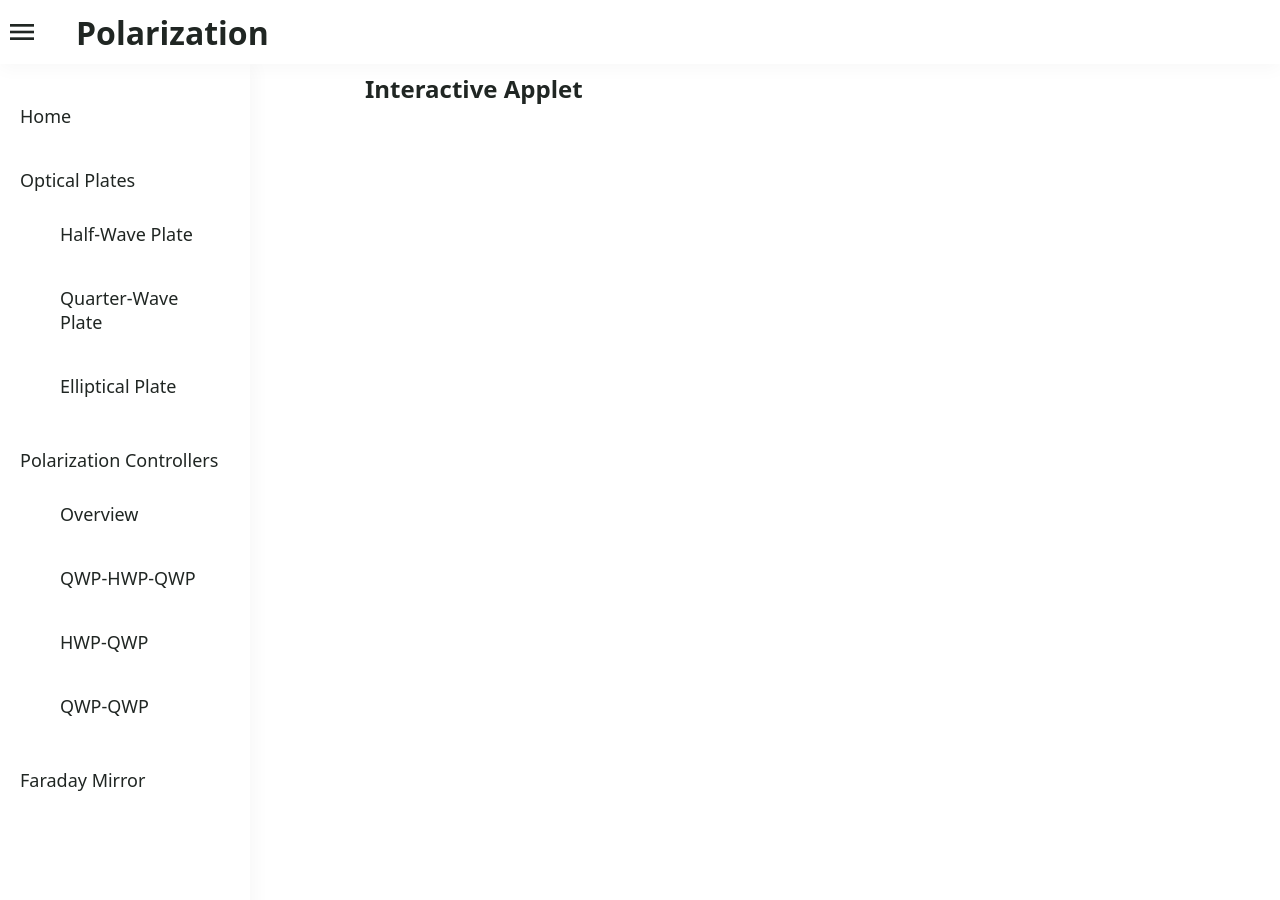
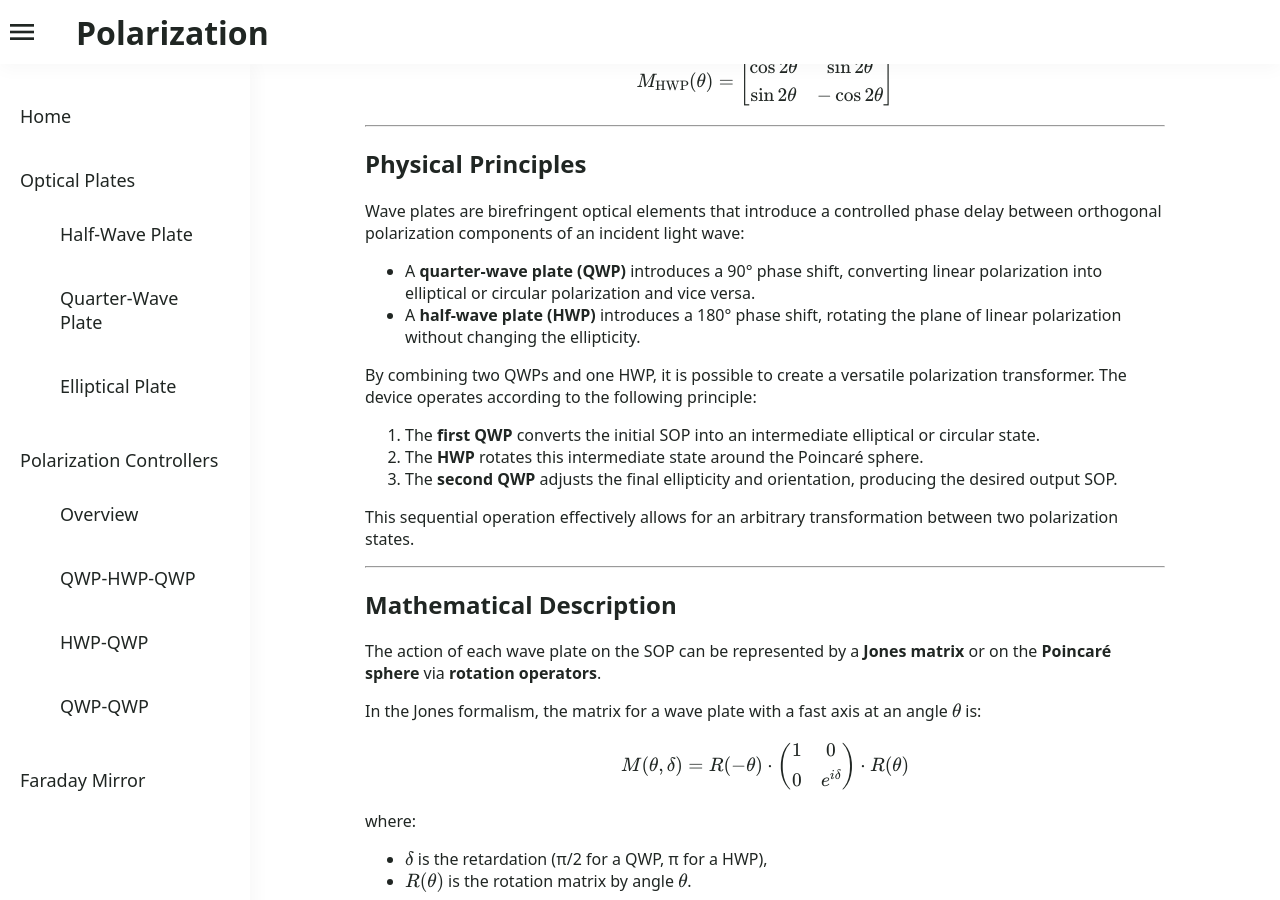
Before and after one commit to Tandemun/Polarization_playground, a Jekyll site: the page built from pages/half-wave-plate.md, in a window 1280 px wide and 900 px high, scrolled down 220 px. Built offline with Jekyll 4.4.1, drawn with Linux system fonts in a browser that asks for light colours; some of the changed text lies outside the part shown.

Commit message:
Update half-wave-plate.md

```diff
--- a/pages/half-wave-plate.md
+++ b/pages/half-wave-plate.md
@@ -15,11 +21,82 @@ M_{\text{HWP}}(\theta) =
 \end{bmatrix}
 $$
 
-## Interactive Applet
+---
 
-<div id="ggbApplet1"></div>
+## Physical Principles
 
-<script>
-  var applet1 = new GGBApplet(createGGBParams("ggbApplet1", "pts6vg4r"), true);
-  window.onload = function() { applet1.inject('ggbApplet1')};
-</script>
+Wave plates are birefringent optical elements that introduce a controlled phase delay between orthogonal polarization components of an incident light wave:
+
+- A **quarter-wave plate (QWP)** introduces a 90° phase shift, converting linear polarization into elliptical or circular polarization and vice versa.
+- A **half-wave plate (HWP)** introduces a 180° phase shift, rotating the plane of linear polarization without changing the ellipticity.
+
+By combining two QWPs and one HWP, it is possible to create a versatile polarization transformer. The device operates according to the following principle:
+
+1. The **first QWP** converts the initial SOP into an intermediate elliptical or circular state.
+2. The **HWP** rotates this intermediate state around the Poincaré sphere.
+3. The **second QWP** adjusts the final ellipticity and orientation, producing the desired output SOP.
+
+This sequential operation effectively allows for an arbitrary transformation between two polarization states.
+
+---
+
+## Mathematical Description
+
+The action of each wave plate on the SOP can be represented by a **Jones matrix** or on the **Poincaré sphere** via **rotation operators**.
+
+In the Jones formalism, the matrix for a wave plate with a fast axis at an angle $$ \theta $$ is:
+
+$$
+M(\theta, \delta) = R(-\theta) \cdot
+\begin{pmatrix}
+1 & 0 \\
+0 & e^{i\delta}
+\end{pmatrix} \cdot R(\theta)
+$$
+
+where:
+- \\( \delta \\) is the retardation (π/2 for a QWP, π for a HWP),
+- \\( R(\theta) \\) is the rotation matrix by angle \\( \\theta \\).
+
+The combined transformation of the QWP-HWP-QWP system is the product of three such matrices.
+
+Alternatively, on the **Poincaré sphere** (a geometric representation of SOPs), the action of each wave plate corresponds to a rotation about a specific axis:
+- A QWP corresponds to a 90° rotation about an axis lying at 45° to the principal axes.
+- A HWP corresponds to a 180° rotation about an axis aligned with the fast axis.
+
+The three consecutive rotations allow full reachability of any point on the Poincaré sphere from any starting point.
+
+---
+
+## Implementation
+
+### Manual Controllers
+
+In practical devices, each wave plate is mounted on a rotatable stage, often with high-precision adjustment mechanisms such as micrometer screws or motorized actuators. Operators manually set the angles to achieve the desired SOP.
+
+### Fiber-based Controllers
+
+In fiber optics, the plates are sometimes replaced by loops of optical fiber under controlled stress (e.g., using fiber squeezers or fiber paddles) that mimic the action of wave plates by inducing birefringence along specific axes.
+
+---
+
+## Advantages
+
+- **Full Polarization Control:** Arbitrary transformations between any input and output polarization states.
+- **Compactness:** The three-plate configuration is relatively simple and compact compared to alternative methods.
+- **Predictability:** Deterministic relation between plate angles and resulting SOP.
+
+---
+
+## Applications
+
+- **Coherent Optical Communications:** Polarization tracking and adjustment.
+- **Fiber-Optic Sensors:** Polarization optimization for interferometric sensitivity.
+- **Quantum Optics:** Preparation of photon polarization states for experiments.
+- **Spectroscopy and Microscopy:** Polarization control to enhance contrast and reveal anisotropic properties.
+
+---
+
+## Conclusion
+
+The **QWP-HWP-QWP polarization controller** is a fundamental tool in modern optics, providing a simple yet powerful means of fully controlling the state of polarization. Understanding its operation is essential for engineers and researchers working in optical communications, metrology, and advanced photonics research.
```
Also changed, not shown: other parts of pages/half-wave-plate.md (+6 -0 lines).
